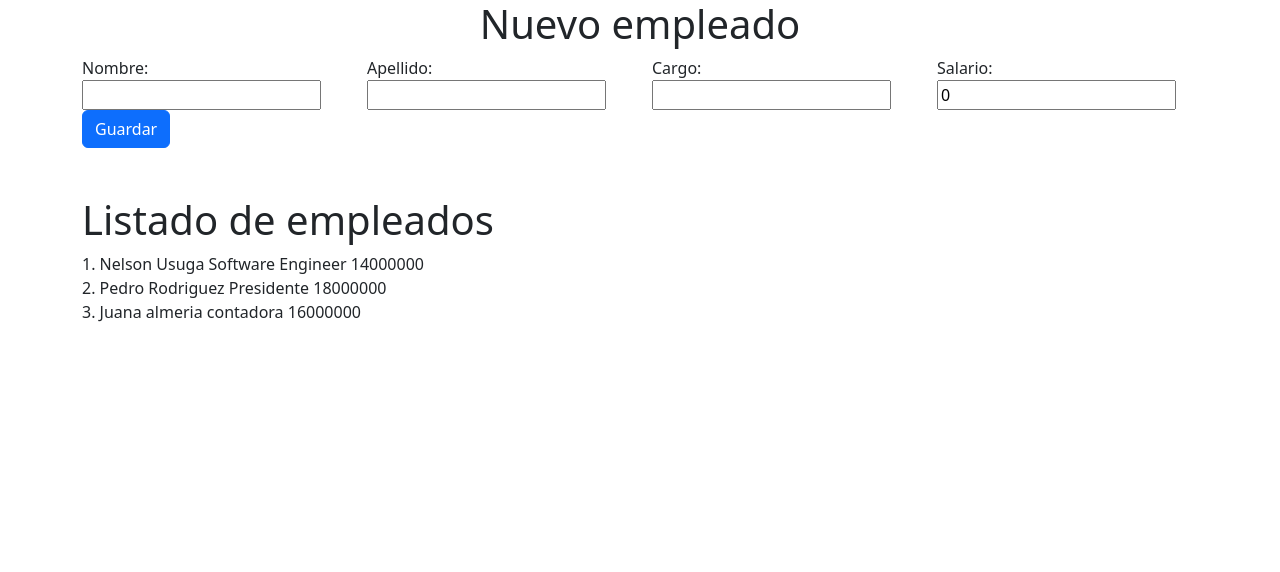
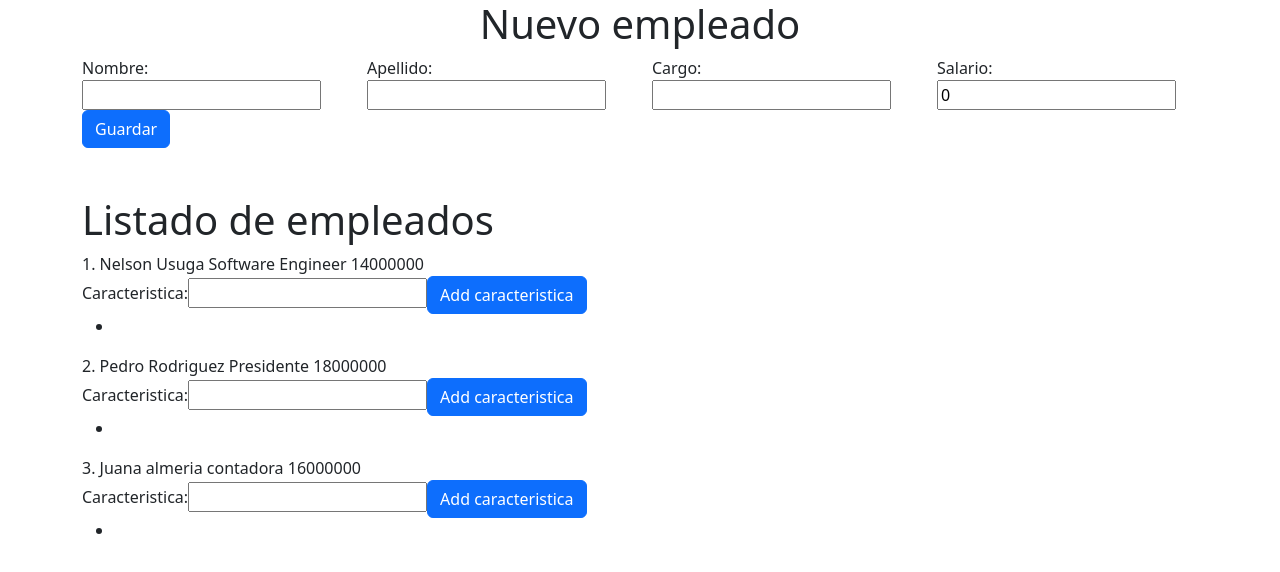
Before and after one commit to ingnelsonus/EmpleadosApp, an Angular app: page / in a window 1280 px wide. Shown: the top 572 px of the page. Built offline with nearby package versions, Linux system fonts and the light colour scheme.

Commit message:
example with @Input, @OutPut

```diff
--- a/src/app/app.component.html
+++ b/src/app/app.component.html
@@ -24,17 +24,11 @@
   <div class="col">
     <button type="submit" class="btn btn-primary" (click)="saveEmployed()">Guardar</button>
   </div>
-
-
   </form>
   <br>
   <br>
+
   <h1>Listado de empleados</h1>
-  <div class="row">
-    <div class="col">
-      <div *ngFor="let item of empleados;let i=index">
-       {{i+1}}. {{item.nombre}} {{item.apellido}} {{item.cargo}} {{item.salario}}
-      </div>
-    </div>
-  </div>
+  <app-empleado-hijo *ngFor="let item of empleados;let i=index" [EmpItem]="item" [index]="i"></app-empleado-hijo>
+
 </div>
--- a/src/app/app.module.ts
+++ b/src/app/app.module.ts
@@ -3,10 +3,14 @@ import { FormsModule } from '@angular/forms';
 import { BrowserModule } from '@angular/platform-browser';
 
 import { AppComponent } from './app.component';
+import { EmpleadoHijoComponent } from './empleado-hijo/empleado-hijo.component';
+import { CaracteristicasEmpleadoComponent } from './caracteristicas-empleado/caracteristicas-empleado.component';
 
 @NgModule({
   declarations: [
-    AppComponent
+    AppComponent,
+    EmpleadoHijoComponent,
+    CaracteristicasEmpleadoComponent
   ],
   imports: [
     BrowserModule,
--- /dev/null
+++ b/src/app/caracteristicas-empleado/caracteristicas-empleado.component.html
@@ -0,0 +1,3 @@
+<label for="item-input">Caracteristica:</label>
+<input type="text" #newCaracteristica>
+<button class="btn btn-primary" type="button" (click)="addNewCaracteristica(newCaracteristica.value)">Add caracteristica</button>
--- /dev/null
+++ b/src/app/caracteristicas-empleado/caracteristicas-empleado.component.ts
@@ -0,0 +1,21 @@
+import { Component,Output, OnInit, EventEmitter } from '@angular/core';
+
+@Component({
+  selector: 'app-caracteristicas-empleado',
+  templateUrl: './caracteristicas-empleado.component.html',
+  styleUrls: ['./caracteristicas-empleado.component.css']
+})
+export class CaracteristicasEmpleadoComponent implements OnInit {
+
+  @Output() caracteristicasEmpleados = new EventEmitter<string>();
+
+  constructor() { }
+
+  ngOnInit(): void {
+  }
+
+  addNewCaracteristica(value: string) {
+    this.caracteristicasEmpleados.emit(value);
+  }
+
+}
--- /dev/null
+++ b/src/app/empleado-hijo/empleado-hijo.component.html
@@ -0,0 +1,11 @@
+<div class="row">
+  <div class="col">
+    <div>
+     {{index+1}}. {{EmpItem.nombre}} {{EmpItem.apellido}} {{EmpItem.cargo}} {{EmpItem.salario}}
+    </div>
+    <app-caracteristicas-empleado (caracteristicasEmpleados)="addCaracteristica($event)"></app-caracteristicas-empleado>
+    <ul>
+      <li *ngFor="let caracteristica of caracteristicas">{{caracteristica}}</li>
+    </ul>
+  </div>
+</div>
--- /dev/null
+++ b/src/app/empleado-hijo/empleado-hijo.component.ts
@@ -0,0 +1,27 @@
+import { Empleado } from './../empleado.model';
+import { Component,Input, OnInit } from '@angular/core';
+
+@Component({
+  selector: 'app-empleado-hijo',
+  templateUrl: './empleado-hijo.component.html',
+  styleUrls: ['./empleado-hijo.component.css']
+})
+export class EmpleadoHijoComponent implements OnInit {
+
+ @Input() EmpItem:Empleado;
+ @Input() index:number;
+
+
+
+  constructor() { }
+
+  ngOnInit(): void {
+  }
+
+  caracteristicas = [""];
+
+  addCaracteristica(newCaracteristica: string) {
+    this.caracteristicas.push(newCaracteristica);
+  }
+
+}
--- a/tsconfig.json
+++ b/tsconfig.json
@@ -2,6 +2,7 @@
 {
   "compileOnSave": false,
   "compilerOptions": {
+    "strictPropertyInitialization": false,
     "baseUrl": "./",
     "outDir": "./dist/out-tsc",
     "forceConsistentCasingInFileNames": true,
```
Also changed, not shown: src/app/caracteristicas-empleado/caracteristicas-empleado.component.css (added), src/app/empleado-hijo/empleado-hijo.component.css (added), 2 other files (tests, documents, lock files or other folders).
